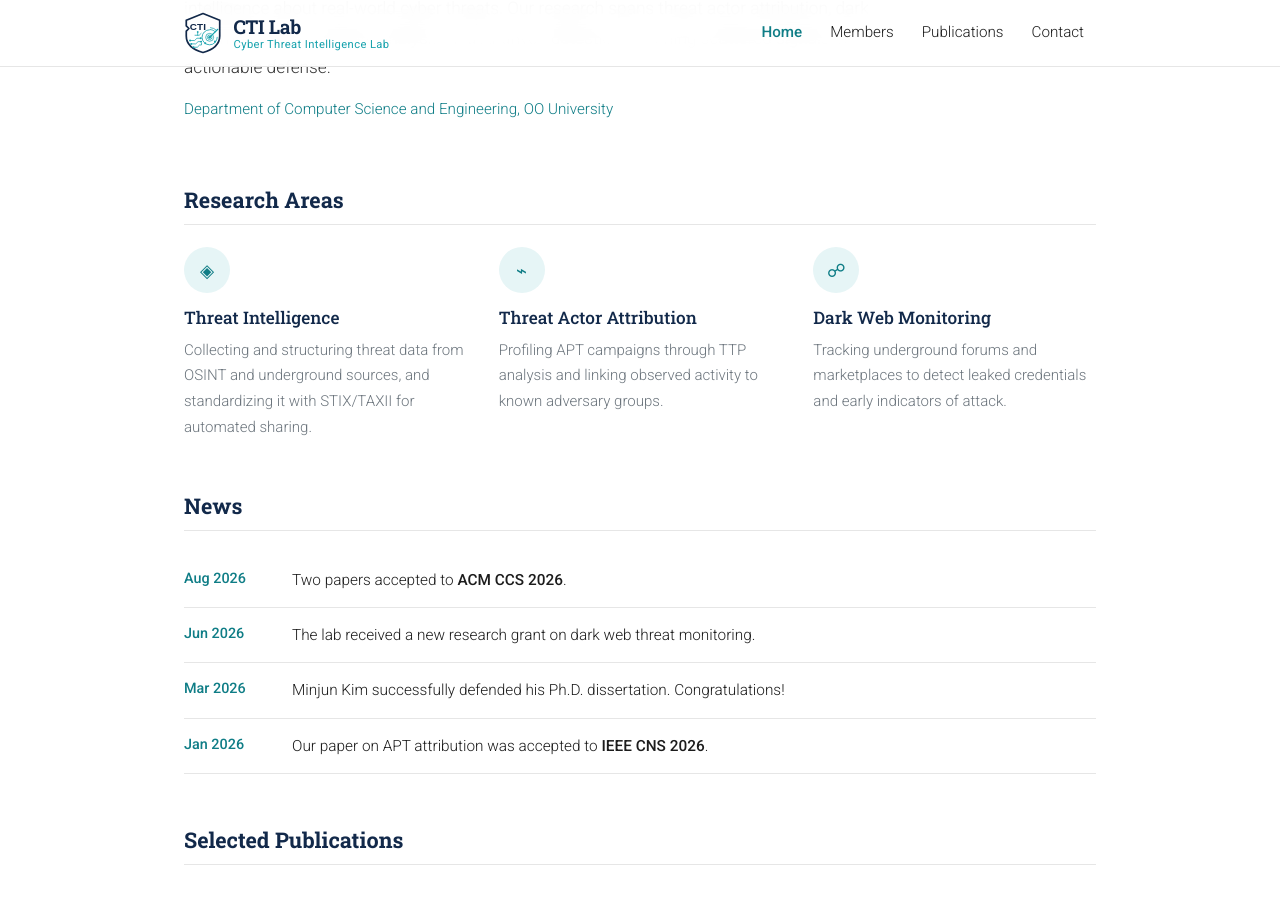
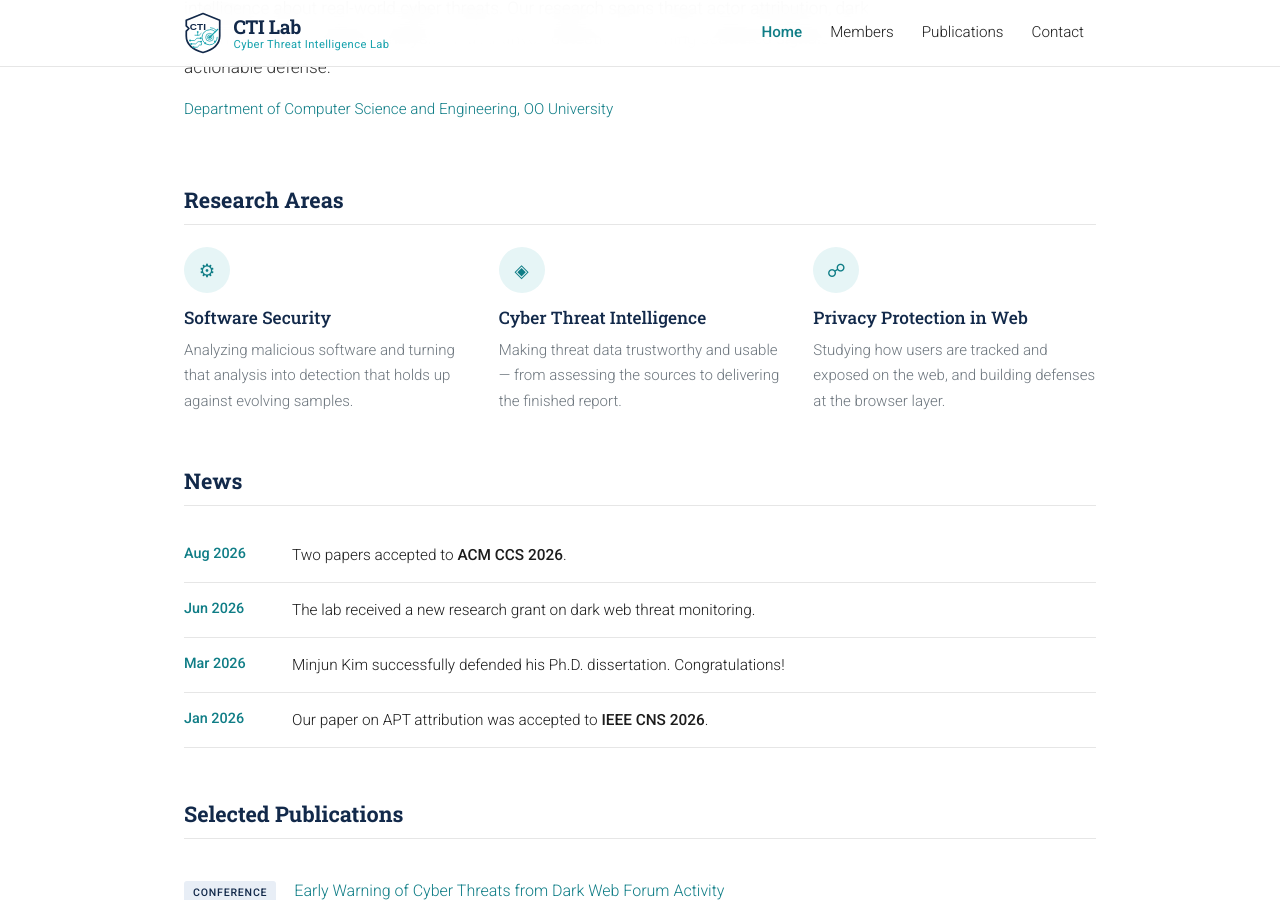
Before and after one commit to BJJINE/BJJINE.github.io, a Jekyll site: the page built from _pages/about.md, in a window 1280 px wide and 900 px high, scrolled down 306 px. Built offline with Jekyll 4.4.1, drawn with Linux system fonts in a browser that asks for light colours.

Commit message:
Update research.yml

```diff
--- a/_data/research.yml
+++ b/_data/research.yml
@@ -1,21 +1,38 @@
 # Research areas shown on the home page.
-# `icon` is any single character or emoji; swap for an <img> in
-# _pages/about.md if you prefer real icons.
+#   icon   : any single character or emoji
+#   text   : one-sentence summary of the area
+#   topics : the concrete sub-topics listed under the area
+# Add or remove entries freely — the grid reflows automatically.
+
+- icon: "⚙"
+  title: "Software Security"
+  text: >-
+    Analyzing malicious software and turning that analysis into detection
+    that holds up against evolving samples.
+  topics:
+    - name: "Malware variant"
+      text: "Identifying and classifying variants of known malware families."
+    - name: "Detection rule"
+      text: "Generating and evaluating rules that generalize beyond a single sample."
 
 - icon: "◈"
-  title: "Threat Intelligence"
+  title: "Cyber Threat Intelligence"
   text: >-
-    Collecting and structuring threat data from OSINT and underground sources,
-    and standardizing it with STIX/TAXII for automated sharing.
-
-- icon: "⌁"
-  title: "Threat Actor Attribution"
-  text: >-
-    Profiling APT campaigns through TTP analysis and linking observed activity
-    to known adversary groups.
+    Making threat data trustworthy and usable — from assessing the sources
+    to delivering the finished report.
+  topics:
+    - name: "Data evaluation"
+      text: "Assessing the quality, reliability, and timeliness of threat data."
+    - name: "Report generation"
+      text: "Turning analyzed intelligence into structured, actionable reports."
 
 - icon: "☍"
-  title: "Dark Web Monitoring"
+  title: "Privacy Protection in Web"
   text: >-
-    Tracking underground forums and marketplaces to detect leaked credentials
-    and early indicators of attack.
+    Studying how users are tracked and exposed on the web, and building
+    defenses at the browser layer.
+  topics:
+    - name: "Ad/tracker detection & blocking"
+      text: "Detecting advertising and tracking behavior, and blocking it effectively."
+    - name: "Browser vulnerability"
+      text: "Finding and analyzing vulnerabilities that undermine user privacy."
```
